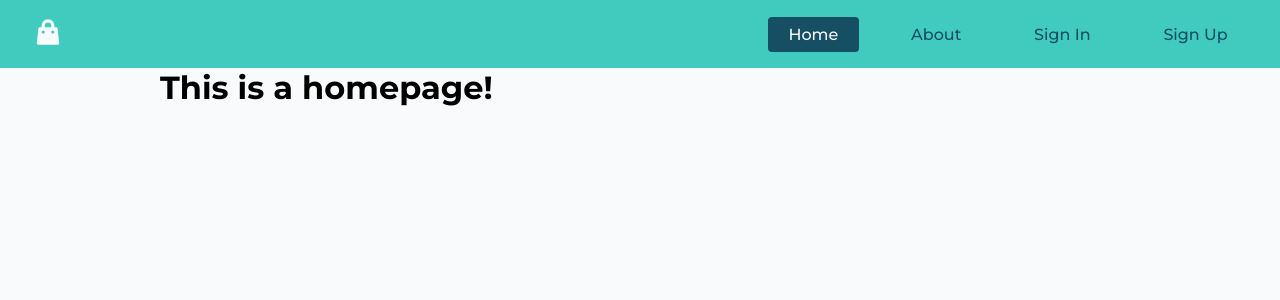
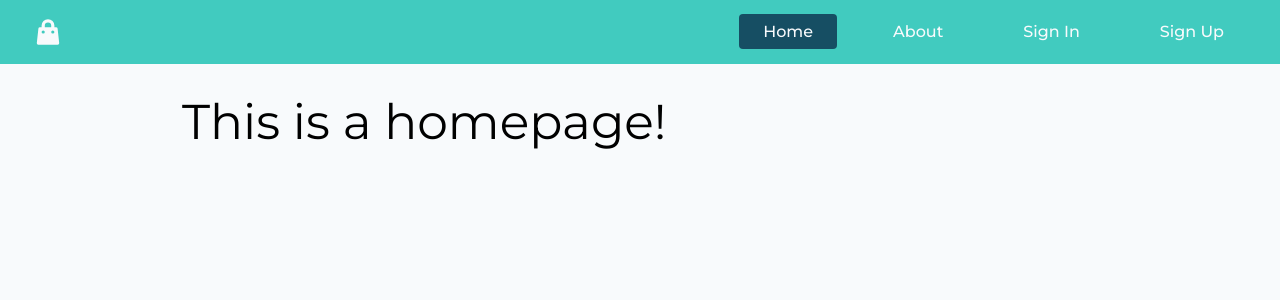
Before and after one commit to PawaOx4th/react-ts-e-commerce-app, a React (Vite) app: page / in a window 1280 px wide. Shown: the top 300 px of the page. Built offline with nearby package versions, Linux system fonts and the light colour scheme.

Commit message:
refactor: 💡 Change to use tailwind

```diff
--- a/package.json
+++ b/package.json
@@ -13,6 +13,7 @@
   "dependencies": {
     "@types/styled-components": "^5.1.26",
     "axios": "^1.2.3",
+    "clsx": "^1.2.1",
     "prettier": "2.8.3",
     "react": "^18.2.0",
     "react-dom": "^18.2.0",
@@ -26,6 +27,9 @@
     "@types/react": "^18.0.26",
     "@types/react-dom": "^18.0.9",
     "@vitejs/plugin-react-swc": "^3.0.0",
+    "autoprefixer": "^10.4.13",
+    "postcss": "^8.4.21",
+    "tailwindcss": "^3.2.4",
     "typescript": "^4.9.3",
     "vite": "^4.0.0",
     "vite-tsconfig-paths": "^4.0.3"
--- /dev/null
+++ b/postcss.config.cjs
@@ -0,0 +1,6 @@
+module.exports = {
+  plugins: {
+    tailwindcss: {},
+    autoprefixer: {},
+  },
+}
--- a/src/components/Navbar.tsx
+++ b/src/components/Navbar.tsx
@@ -5,54 +5,7 @@ import { HiShoppingBag } from "react-icons/hi"
 import theme from "style/theme"
 import useAuthenticationContext from "hook/useAuthenticationContext"
 import useUserAuth from "hook/useUserAuth"
-
-const ContainerNavbar = styled.nav`
-  display: block;
-  position: sticky;
-  top: 0;
-  width: 100%;
-  min-height: 4rem;
-  background-color: ${(props) => props.theme.color.primary};
-  display: flex;
-  align-items: center;
-  padding: 1rem 2rem;
-  justify-content: space-between;
-  flex-wrap: wrap;
-`
-
-const Ul = styled.ul`
-  display: none;
-  @media screen and (min-width: ${(props) => props.theme.breakpoints.sm}px) {
-    display: flex;
-    justify-content: flex-end;
-    gap: 2rem;
-  }
-`
-
-const Li = styled.li`
-  text-transform: capitalize;
-  font-weight: 500;
-  user-select: none;
-
-  transition: all 0.45s cubic-bezier(0.19, 1, 0.22, 1);
-  color: ${(props) => props.theme.color.secondary};
-  /* cursor: pointer; */
-  &:hover {
-    /* background-color: ${(props) => props.theme.color.gray}; */
-    color: ${(props) => props.theme.color.white};
-  }
-`
-
-const ItemLink = styled(NavLink)`
-  text-decoration: none;
-  color: inherit;
-  padding: 0.5rem 1.275rem;
-  &.active {
-    background: ${(props) => props.theme.color.secondary};
-    color: ${(props) => props.theme.color.white};
-    border-radius: 4px;
-  }
-`
+import clsx from "clsx"
 
 type NavbarPropTypes = {}
 
@@ -60,18 +13,22 @@ const fullMenuList = [
   {
     name: "home",
     path: "/",
+    private: false,
   },
   {
     name: "about",
     path: "/about",
+    private: true,
   },
   {
     name: "sign in",
     path: "/signIn",
+    private: false,
   },
   {
     name: "sign up",
     path: "/signUp",
+    private: false,
   },
 ]
 
@@ -83,53 +40,56 @@ function Navbar({}: NavbarPropTypes) {
 
   const menuList = useMemo(() => {
     if (token) {
-      return fullMenuList.filter((menu) => {
-        return menu.path === "/" ? menu : pathForToken.includes(menu.path) ? menu : null
-      })
+      return fullMenuList.filter((item) => !(item.path === "/signIn" || item.path === "/signUp"))
     } else return fullMenuList
   }, [token])
 
   return (
-    <ContainerNavbar>
-      <div
-        style={{
-          flexGrow: "1",
-          flexBasis: "3rem",
-        }}
-      >
+    <div
+      className={clsx(
+        "flex sticky top-0",
+        "w-full min-h-[4rem]",
+        "bg-main-primary",
+        "items-center justify-between flex-wrap py-4 px-8",
+      )}
+    >
+      <div className='flex grow basis-12'>
         <HiShoppingBag color={theme.color.white} size={"2rem"} />
       </div>
-      <div
-        style={{
-          flexGrow: "5",
-        }}
-      >
-        <Ul>
+      <div className='grow-[5rem]'>
+        <ul className={clsx("hidden md:flex", "justify-end gap-8")}>
           {menuList &&
             menuList.map((item) => {
               return (
-                <Li
+                <li
                   key={item.name}
-                  style={{
-                    listStyle: "none",
-                  }}
+                  className={clsx("capitalize font-medium", " select-none transition-all ")}
                 >
-                  <ItemLink to={`${item.path}`}>{item.name}</ItemLink>
-                </Li>
+                  <NavLink
+                    to={`${item.path}`}
+                    className={clsx(
+                      "no-underline text-main-white",
+                      "hover:text-main-gray hover:bg-main-secondary/50 hover:rounded py-2 px-6",
+                      "[&.active]:bg-main-secondary [&.active]:text-main-white [&.active]:rounded",
+                    )}
+                  >
+                    {item.name}
+                  </NavLink>
+                </li>
               )
             })}
           {token && (
-            <Li
-              style={{
-                listStyle: "none",
-              }}
+            <li
+              className={clsx(
+                "capitalize font-medium select-none transition-all text-main-gray hover:text-main-white",
+              )}
             >
               <button onClick={() => onSignOut()}>Sign Out</button>
-            </Li>
+            </li>
           )}
-        </Ul>
+        </ul>
       </div>
-    </ContainerNavbar>
+    </div>
   )
 }
 
--- a/src/style/index.css
+++ b/src/style/index.css
@@ -1,4 +1,7 @@
 @import url("https://fonts.googleapis.com/css2?family=Inter:wght@100;400;700&family=Montserrat:wght@100;300;400;500;600;700;800&display=swap");
+@tailwind base;
+@tailwind components;
+@tailwind utilities;
 
 :root {
   font-family: Montserrat, Helvetica, Arial, sans-serif;
@@ -18,3 +21,37 @@ html,
 li {
   cursor: pointer;
 }
+
+p {
+  margin-bottom: 1rem;
+}
+
+@layer base {
+  h1,
+  h2,
+  h3,
+  h4,
+  h5 {
+    @apply my-12 mx-[1.38rem] font-normal leading-[1.3rem];
+  }
+
+  h1 {
+    @apply text-[3.052rem];
+  }
+
+  h2 {
+    @apply text-4xl;
+  }
+
+  h3 {
+    @apply text-3xl;
+  }
+
+  h4 {
+    @apply text-2xl;
+  }
+
+  h5 {
+    @apply text-xl;
+  }
+}
--- /dev/null
+++ b/tailwind.config.cjs
@@ -0,0 +1,17 @@
+/** @type {import('tailwindcss').Config} */
+module.exports = {
+  content: ["./index.html", "./src/**/*.{js,ts,jsx,tsx}"],
+  theme: {
+    extend: {
+      colors: {
+        main: {
+          primary: "#41CBBF",
+          secondary: "#164E63",
+          gray: "#BEC9DF",
+          white: "#F8FAFC",
+        },
+      },
+    },
+  },
+  plugins: [],
+}
```
Also changed, not shown: 1 other file (tests, documents, lock files or other folders).
